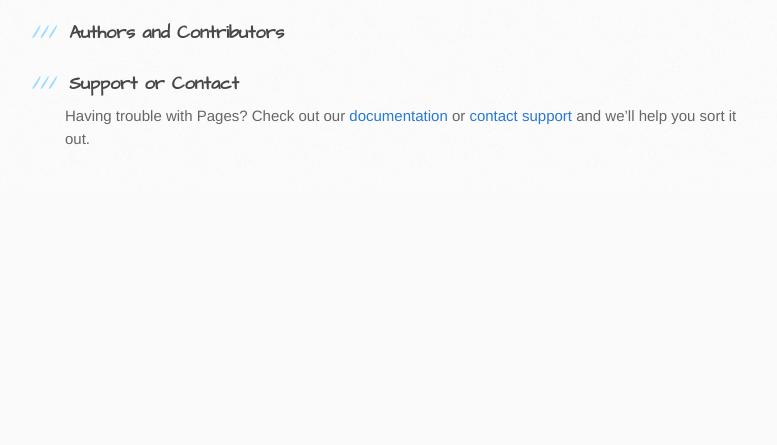
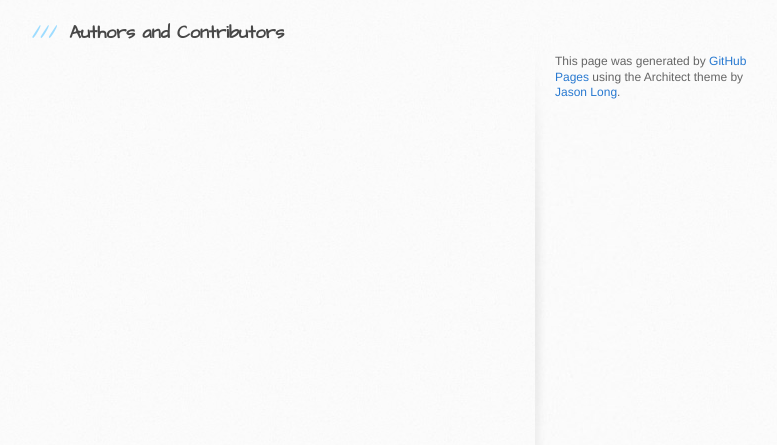
Before and after one commit to JMLackey/JMLackey.github.io, a plain HTML site: page index.html in a window 1280 px wide. Shown: the part 3322-3767 px from the top of the page, without its empty margins (105-882 px from the left). Before the commit the page ends 3515 px from the top, so only its background shows below. Drawn offline with Linux system fonts and the light colour scheme.

Commit message:
Update index.html

```diff
--- a/index.html
+++ b/index.html
@@ -71,14 +71,6 @@
 <h3>
 <a id="authors-and-contributors" class="anchor" href="#authors-and-contributors" aria-hidden="true"><span aria-hidden="true" class="octicon octicon-link"></span></a>Authors and Contributors</h3>
 
-
-
-<h3>
-<a id="support-or-contact" class="anchor" href="#support-or-contact" aria-hidden="true"><span aria-hidden="true" class="octicon octicon-link"></span></a>Support or Contact</h3>
-
-<p>Having trouble with Pages? Check out our <a href="https://help.github.com/pages">documentation</a> or <a href="https://github.com/contact">contact support</a> and we’ll help you sort it out.</p>
-        </section>
-
         <aside id="sidebar">
 
 
```
